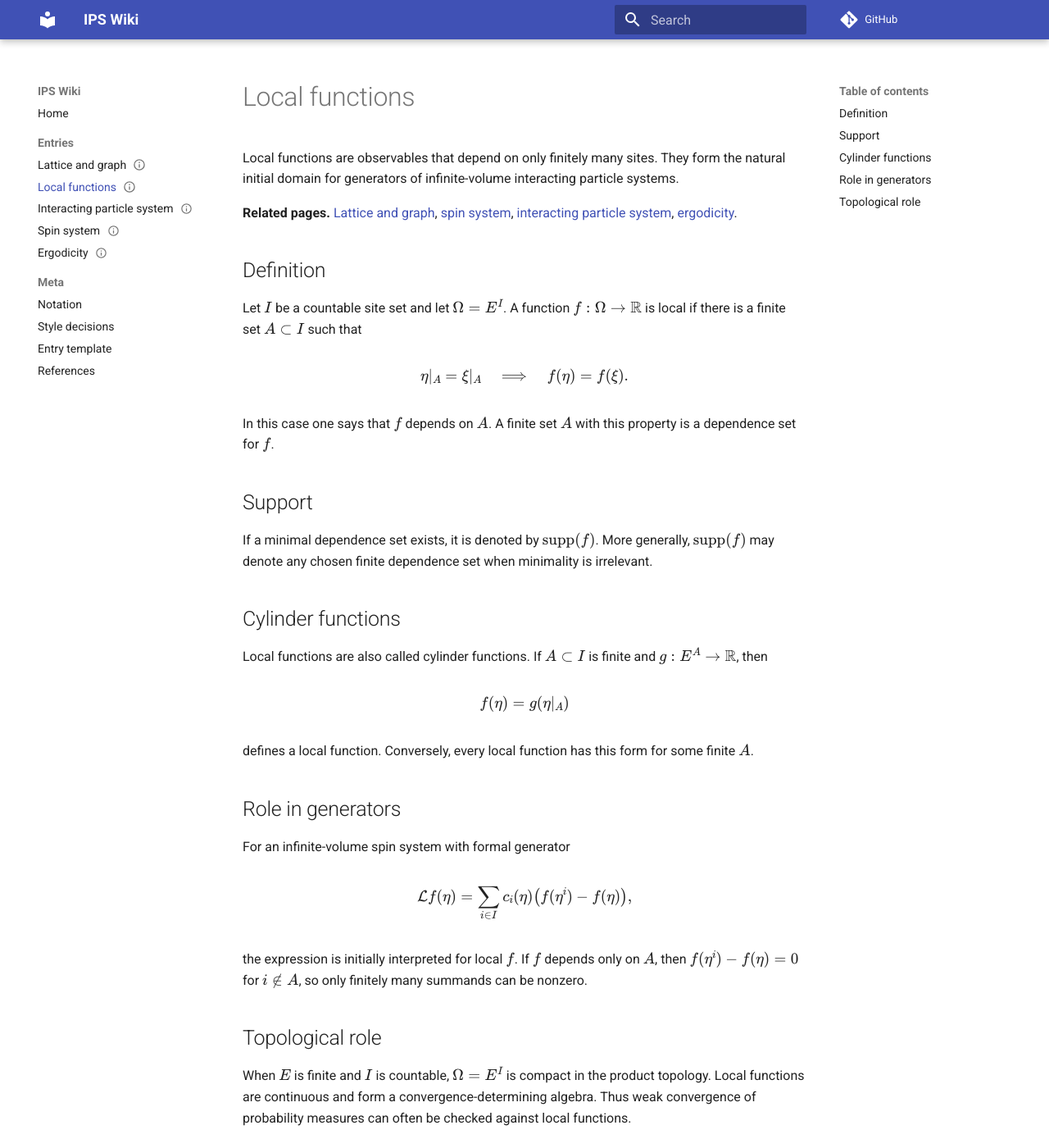
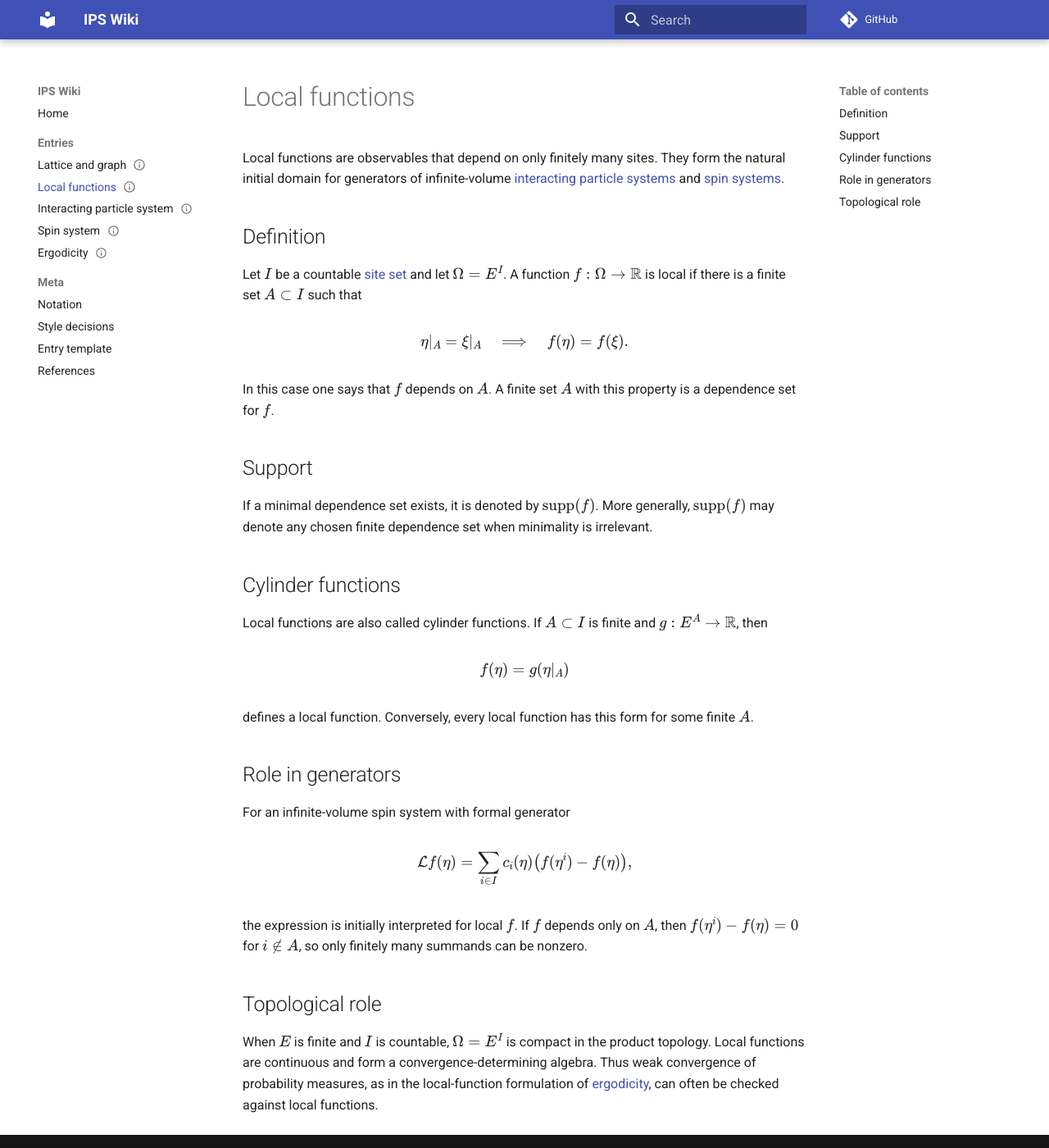
Before and after one commit to maciejgluchowski86-beep/ips-wiki, an MkDocs documentation site: the page built from docs/entries/local-functions.md, in a window 1280 px wide and 1400 px high. Shown: the whole window at 82% size. Built offline with MkDocs 1.6.1 and Material for MkDocs 9.7.7, drawn with Linux system fonts in a browser that asks for light colours; comment, search, counter and statistics services are not loaded.

Commit message:
Use inline links in local functions entry

```diff
--- a/docs/entries/local-functions.md
+++ b/docs/entries/local-functions.md
@@ -9,13 +9,11 @@ tags:
 
 # Local functions
 
-Local functions are observables that depend on only finitely many sites. They form the natural initial domain for generators of infinite-volume interacting particle systems.
-
-**Related pages.** [Lattice and graph](lattice-and-graph.md), [spin system](spin-system.md), [interacting particle system](interacting-particle-system.md), [ergodicity](ergodicity.md).
+Local functions are observables that depend on only finitely many sites. They form the natural initial domain for generators of infinite-volume [interacting particle systems](interacting-particle-system.md) and [spin systems](spin-system.md).
 
 ## Definition
 
-Let \(I\) be a countable site set and let \(\Omega=E^I\). A function \(f:\Omega\to\R\) is local if there is a finite set \(A\subset I\) such that
+Let \(I\) be a countable [site set](lattice-and-graph.md) and let \(\Omega=E^I\). A function \(f:\Omega\to\R\) is local if there is a finite set \(A\subset I\) such that
 
 $$
 \eta|_A=\xi|_A
@@ -51,4 +49,4 @@ the expression is initially interpreted for local \(f\). If \(f\) depends only o
 
 ## Topological role
 
-When \(E\) is finite and \(I\) is countable, \(\Omega=E^I\) is compact in the product topology. Local functions are continuous and form a convergence-determining algebra. Thus weak convergence of probability measures can often be checked against local functions.
+When \(E\) is finite and \(I\) is countable, \(\Omega=E^I\) is compact in the product topology. Local functions are continuous and form a convergence-determining algebra. Thus weak convergence of probability measures, as in the local-function formulation of [ergodicity](ergodicity.md), can often be checked against local functions.
```
